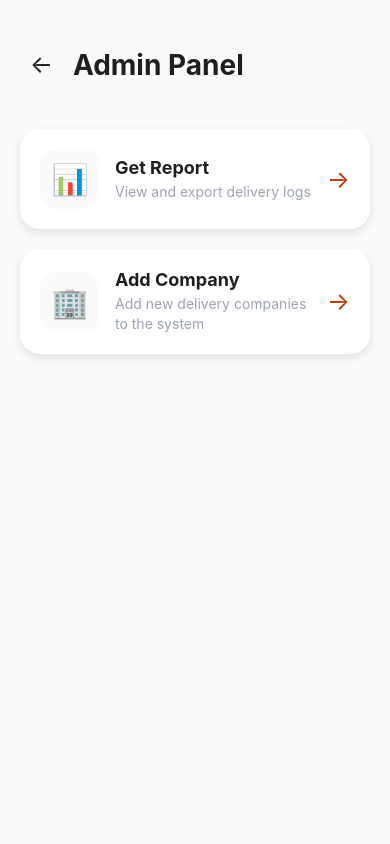
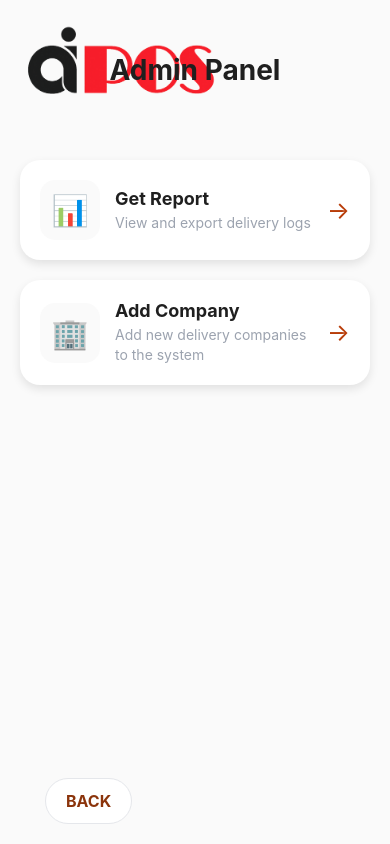
Before and after one commit to abideen1052/JKiosk, a React Native app: screen /Admin in a window 390 px wide. Built offline with nearby package versions, Linux system fonts and the light colour scheme; what react-native-device-info, react-native-sound would draw is missing.

Commit message:
Name updation fix and logo added

```diff
--- a/src/lib/riderService.js
+++ b/src/lib/riderService.js
@@ -36,11 +36,12 @@ export const saveNewRider = async (mobile, name, company) => {
   }
 };
 
-export const updateRiderLastSeen = async (mobile, company) => {
+export const updateRiderDetails = async (mobile, name, company) => {
   try {
     const { error } = await supabase
       .from('riders')
       .update({
+        name,
         last_seen: new Date().toISOString(),
         company,
       })
--- a/src/lib/supabase.js
+++ b/src/lib/supabase.js
@@ -10,8 +10,8 @@ const URL_PROD = 'https://auliemgklqjihvlqngaj.supabase.co';
 const KEY_PROD =
   'eyJhbGciOiJIUzI1NiIsInR5cCI6IkpXVCJ9.eyJpc3MiOiJzdXBhYmFzZSIsInJlZiI6ImF1bGllbWdrbHFqaWh2bHFuZ2FqIiwicm9sZSI6ImFub24iLCJpYXQiOjE3NzU5MTE1NDEsImV4cCI6MjA5MTQ4NzU0MX0.1o5bDW9lruQE2TRqMMIr86_Y7QqFoeNJQMjnaM6TTWY';
 
-const SUPABASE_URL = URL_PROD;
-const SUPABASE_ANON_KEY = KEY_PROD;
+const SUPABASE_URL = URL_DEV;
+const SUPABASE_ANON_KEY = KEY_DEV;
 
 export const supabase = createClient(SUPABASE_URL, SUPABASE_ANON_KEY, {
   auth: {
--- a/src/screens/AdminScreen/index.tsx
+++ b/src/screens/AdminScreen/index.tsx
@@ -1,8 +1,10 @@
 import React from 'react';
-import { View, Text, TouchableOpacity, StatusBar } from 'react-native';
+import { View, Text, TouchableOpacity, StatusBar, Image } from 'react-native';
 import { styles } from './styles';
 import { SafeAreaView } from 'react-native-safe-area-context';
+import { strings } from '../../theme/strings';
 
+const logo = require('../../assets/images/aiPOS.png');
 const AdminScreen = ({ navigation }: any) => {
   const menuOptions = [
     {
@@ -32,12 +34,10 @@ const AdminScreen = ({ navigation }: any) => {
       <StatusBar barStyle="dark-content" />
 
       <View style={styles.header}>
-        <TouchableOpacity
-          style={styles.backButton}
-          onPress={() => navigation.goBack()}
-        >
-          <Text style={styles.backText}>←</Text>
-        </TouchableOpacity>
+        <View style={styles.logoContainer}>
+          <Image source={logo} style={styles.logo} resizeMode="contain" />
+        </View>
+
         <Text style={styles.title}>Admin Panel</Text>
       </View>
 
@@ -58,6 +58,14 @@ const AdminScreen = ({ navigation }: any) => {
             <Text style={styles.arrowText}>→</Text>
           </TouchableOpacity>
         ))}
+        <View style={styles.footer}>
+          <TouchableOpacity
+            style={styles.backButton}
+            onPress={() => navigation.goBack()}
+          >
+            <Text style={styles.backText}>{strings.back}</Text>
+          </TouchableOpacity>
+        </View>
       </View>
     </SafeAreaView>
   );
--- a/src/screens/AdminScreen/styles.tsx
+++ b/src/screens/AdminScreen/styles.tsx
@@ -6,25 +6,30 @@ export const styles = StyleSheet.create({
     flex: 1,
     backgroundColor: colors.background,
     paddingHorizontal: 20,
-    paddingTop: 40,
+    paddingTop: 20,
   },
   header: {
-    flexDirection: 'row',
     alignItems: 'center',
+    justifyContent: 'center',
     marginBottom: 40,
+    height: 100,
   },
-  backButton: {
-    padding: 10,
-    marginRight: 10,
-  },
-  backText: {
-    fontSize: 24,
-    color: colors.textHeader,
-  },
+
   title: {
     fontSize: 28,
     fontWeight: 'bold',
+    alignSelf: 'center',
     color: colors.textHeader,
+  },
+  logoContainer: {
+    position: 'absolute',
+    alignItems: 'flex-start',
+    left: 0,
+    top: 5,
+  },
+  logo: {
+    width: 200,
+    height: 100,
   },
   menuContainer: {
     flex: 1,
@@ -73,4 +78,30 @@ export const styles = StyleSheet.create({
     color: colors.primary,
     marginLeft: 10,
   },
+  footer: {
+    flexDirection: 'row',
+    justifyContent: 'space-between',
+    alignItems: 'center',
+    paddingVertical: 20,
+    backgroundColor: colors.background,
+    position: 'absolute',
+    bottom: 0,
+    left: 25,
+    right: 25,
+  },
+  backButton: {
+    flexDirection: 'row',
+    alignItems: 'center',
+    backgroundColor: colors.white,
+    paddingVertical: 12,
+    paddingHorizontal: 20,
+    borderRadius: 30,
+    borderWidth: 1,
+    borderColor: colors.footerBorder,
+  },
+  backText: {
+    fontSize: 16,
+    fontWeight: '700',
+    color: colors.backButtonText,
+  },
 });
--- a/src/screens/AuthScreen/index.tsx
+++ b/src/screens/AuthScreen/index.tsx
@@ -1,5 +1,5 @@
 import React, { useState } from 'react';
-import { View, Text, StatusBar, TouchableOpacity } from 'react-native';
+import { View, Text, StatusBar, TouchableOpacity, Image } from 'react-native';
 import DeviceInfo from 'react-native-device-info';
 import { styles } from './styles';
 import { strings } from '../../theme/strings';
@@ -18,6 +18,7 @@ interface AuthScreenProps {
 }
 
 const isTablet = DeviceInfo.isTablet();
+const logo = require('../../assets/images/aiPOS.png');
 
 const AuthScreen = ({ navigation }: AuthScreenProps) => {
   const [phoneNumber, setPhoneNumber] = useState('');
@@ -86,6 +87,9 @@ const AuthScreen = ({ navigation }: AuthScreenProps) => {
       return (
         <View style={[styles.container, styles.tabletContainer]}>
           <View style={styles.leftSection}>
+            <View style={styles.logoContainer}>
+              <Image source={logo} style={styles.logo} resizeMode="contain" />
+            </View>
             <Text style={[styles.title, styles.tabletTitle]}>
               {strings.enterMobileNumber}
             </Text>
@@ -135,6 +139,9 @@ const AuthScreen = ({ navigation }: AuthScreenProps) => {
           barStyle="dark-content"
           backgroundColor={colors.background}
         />
+        <View style={styles.logoContainer}>
+          <Image source={logo} style={styles.logo} resizeMode="contain" />
+        </View>
 
         <Text style={styles.title}>{strings.enterMobileNumber}</Text>
         <Text style={styles.subtitle}>{strings.subtitleMobileSecondary}</Text>
--- a/src/screens/AuthScreen/styles.ts
+++ b/src/screens/AuthScreen/styles.ts
@@ -17,6 +17,13 @@ export const styles = StyleSheet.create({
     flex: 1,
     justifyContent: 'center',
     paddingRight: 40,
+  },
+  logoContainer: {
+    alignItems: 'flex-start',
+  },
+  logo: {
+    width: 200,
+    height: 100,
   },
   rightSection: {
     flex: 1,
--- a/src/screens/OrderScreen/index.tsx
+++ b/src/screens/OrderScreen/index.tsx
@@ -12,7 +12,7 @@ import { useFlowStore } from '../../store/useFlowStore';
 import {
   saveNewRider,
   saveDeliveryLog,
-  updateRiderLastSeen,
+  updateRiderDetails,
 } from '../../lib/riderService';
 
 interface OrderScreenProps {
@@ -49,7 +49,7 @@ const OrderScreen = ({ navigation }: OrderScreenProps) => {
     setLoading(true);
     try {
       if (isReturning) {
-        await updateRiderLastSeen(mobile, company);
+        await updateRiderDetails(mobile, name, company);
       } else {
         await saveNewRider(mobile, name, company);
       }
```
Also changed, not shown: src/assets/images/aiPOS.png (added).
